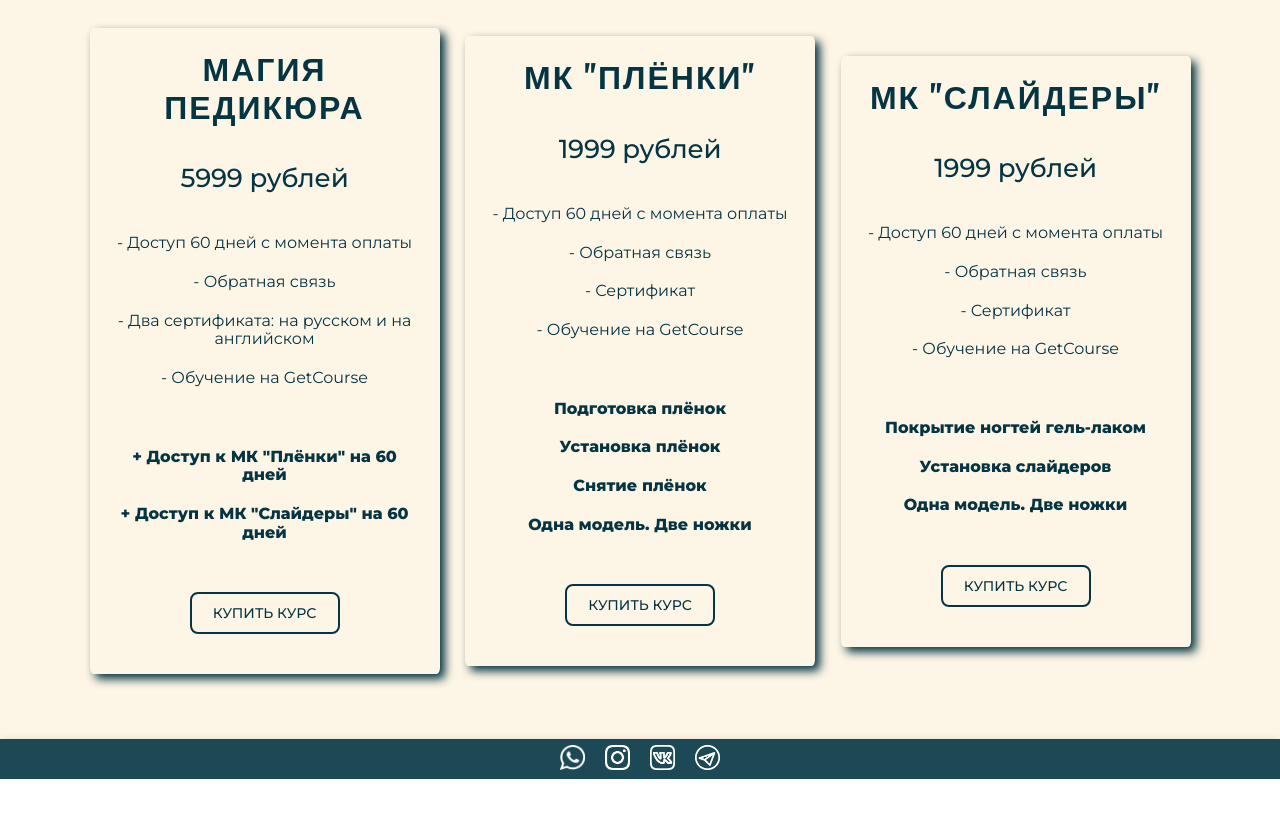
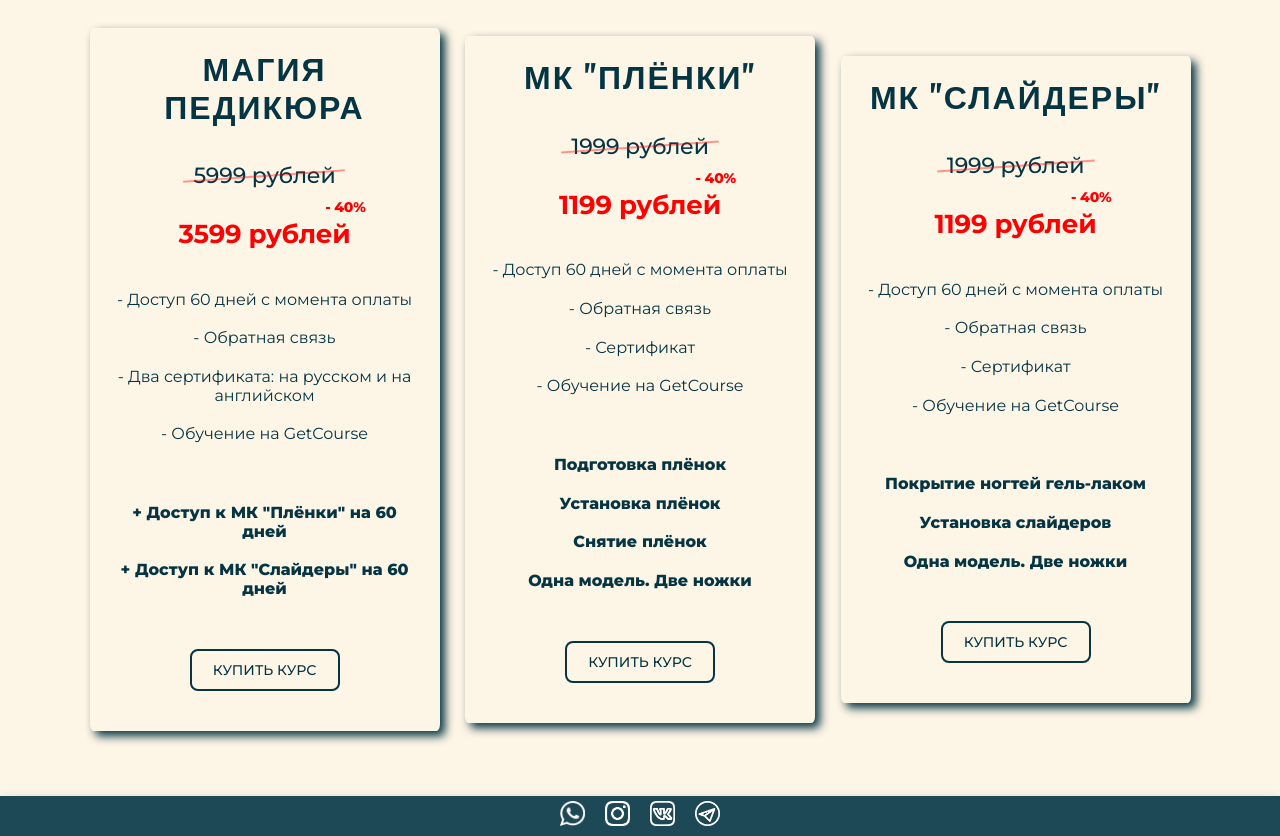
Before and after one commit to TonyFinder/Pedicure-master, a React (Create React App) app: page /#/ in a window 1280 px wide. Shown: the part 5920-6756 px from the top of the page. Before the commit the page ends 6699 px from the top, so only its background shows below. Built offline with nearby package versions, Linux system fonts and the light colour scheme.

Commit message:
11.11 sale has been created

```diff
--- a/src/components/Online/Buy/Buy.tsx
+++ b/src/components/Online/Buy/Buy.tsx
@@ -12,6 +12,7 @@ export const Buy = () => {
                 <Offer key={offer.id}
                        header={offer.header}
                        price={offer.price}
+                       sale={offer.sale}
                        bullets={offer.bullet}
                        link={offer.link}
                        additions={offer.additions}/>
--- a/src/components/Online/Buy/Offer/Offer.module.scss
+++ b/src/components/Online/Buy/Offer/Offer.module.scss
@@ -21,10 +21,43 @@
 
   .price {
     @include fontRestInfo;
-    font-size: 26px;
-    //font-style: italic;
+    position: relative;
+
+    //Only for sale
+    font-size: 22px;
+    //font-size: 26px;
     font-weight: 500;
     margin-bottom: 20px;
+
+    //Only for sale
+    &::after {
+      position: absolute;
+      content: '';
+      left: -10px; right: -10px;
+      top: 45%;
+      opacity: 40%;
+      background: red;
+      height: 2px;
+      transform: rotate(-4deg);
+    }
+  }
+  //Only for sale
+  .sale {
+    @include fontRestInfo;
+    position: relative;
+    font-size: 26px;
+    color: red;
+    font-weight: 700;
+    margin-top: 10px;
+    margin-bottom: 20px;
+    &::after {
+      position: absolute;
+      top: -20px; right: -15px;
+      font-size: 14px;
+      font-weight: 800;
+      content: '- 40%';
+      color: red;
+    }
   }
 
   .bulletBlock {
--- a/src/components/Online/Buy/Offer/Offer.tsx
+++ b/src/components/Online/Buy/Offer/Offer.tsx
@@ -6,6 +6,7 @@ import React from 'react';
 type BuyPropsType = {
     header: string
     price: string
+    sale?: string
     additions?: {
         id: number
         value: string
@@ -18,7 +19,7 @@ type BuyPropsType = {
 }
 
 export const Offer: React.FC<BuyPropsType> = (
-    {header, price, bullets, additions, link}
+    {header, price, sale, bullets, additions, link}
 ) => {
 
     return (
@@ -27,6 +28,9 @@ export const Offer: React.FC<BuyPropsType> = (
                         className={styles.title}>{header.toUpperCase()}</Typography>
             <Typography variant={'h2'}
                         className={styles.price}>{price}</Typography>
+            <Typography variant={'h2'}
+                        className={styles.sale}>{sale}</Typography>
+
 
             <div className={styles.bulletBlock}>
                 {bullets.map(bullet => (
--- a/src/data/store/mainPageState.ts
+++ b/src/data/store/mainPageState.ts
@@ -212,7 +212,9 @@ export const introductionValues = {
         id: 1,
         header: 'Магия педикюра',
         price: '5999 рублей',
-        link: 'https://pedicure-cabinet.online/register',
+        sale: '3599 рублей',
+        // link: 'https://pedicure-cabinet.online/register',
+        link: 'https://pedicure-cabinet.online/sale_magic',
         bullet: [
                     {id: 1, value: '- Доступ 60 дней с момента оплаты'},
                     {id: 2, value: '- Обратная связь'},
@@ -233,7 +235,9 @@ export const introductionValues = {
         id: 2,
         header: 'МК "Плёнки"',
         price: '1999 рублей',
-        link: 'https://pedicure-cabinet.online/wraps',
+        sale: '1199 рублей',
+        // link: 'https://pedicure-cabinet.online/wraps',
+        link: 'https://pedicure-cabinet.online/sale_wraps',
         bullet: [
                     {id: 1, value: '- Доступ 60 дней с момента оплаты'},
                     {id: 2, value: '- Обратная связь'},
@@ -256,7 +260,9 @@ export const introductionValues = {
         id: 3,
         header: ' МК "Слайдеры"',
         price: '1999 рублей',
-        link: 'https://pedicure-cabinet.online/sliders',
+        sale: '1199 рублей',
+        // link: 'https://pedicure-cabinet.online/sliders',
+        link: 'https://pedicure-cabinet.online/sale_sliders',
         bullet: [
                     {id: 1, value: '- Доступ 60 дней с момента оплаты'},
                     {id: 2, value: '- Обратная связь'},
```
